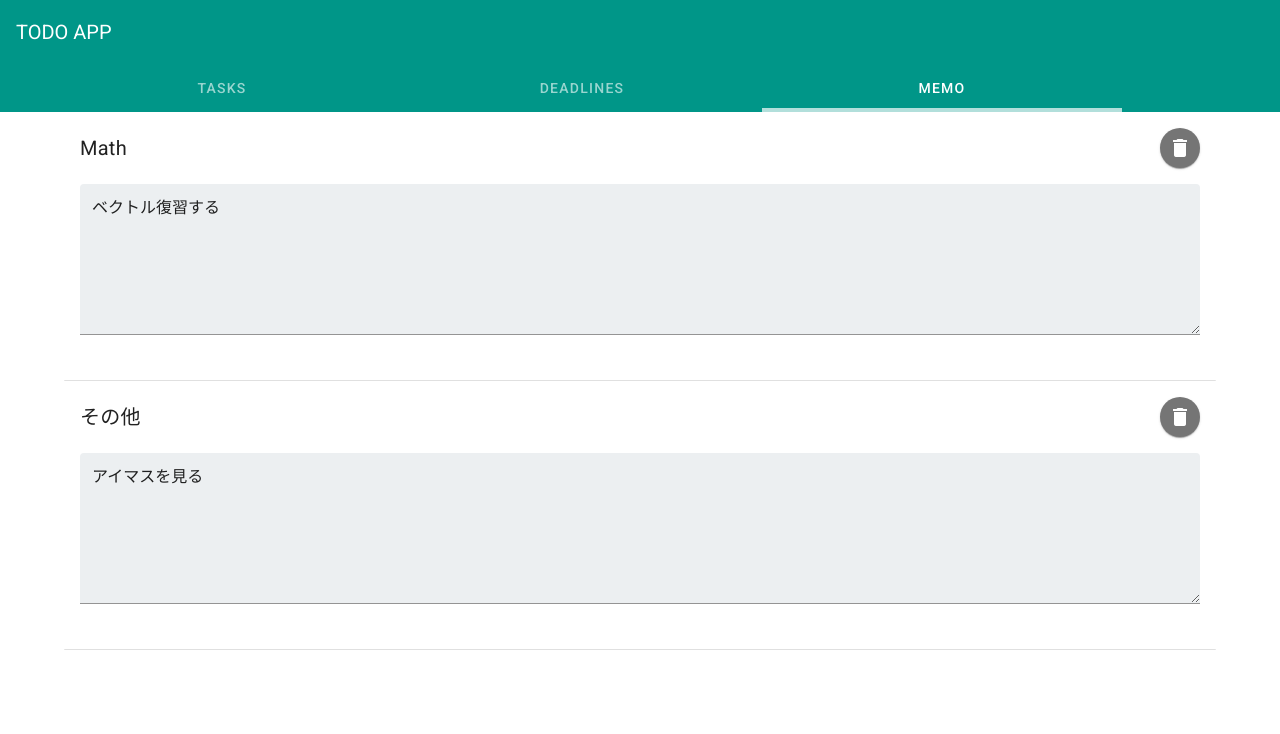
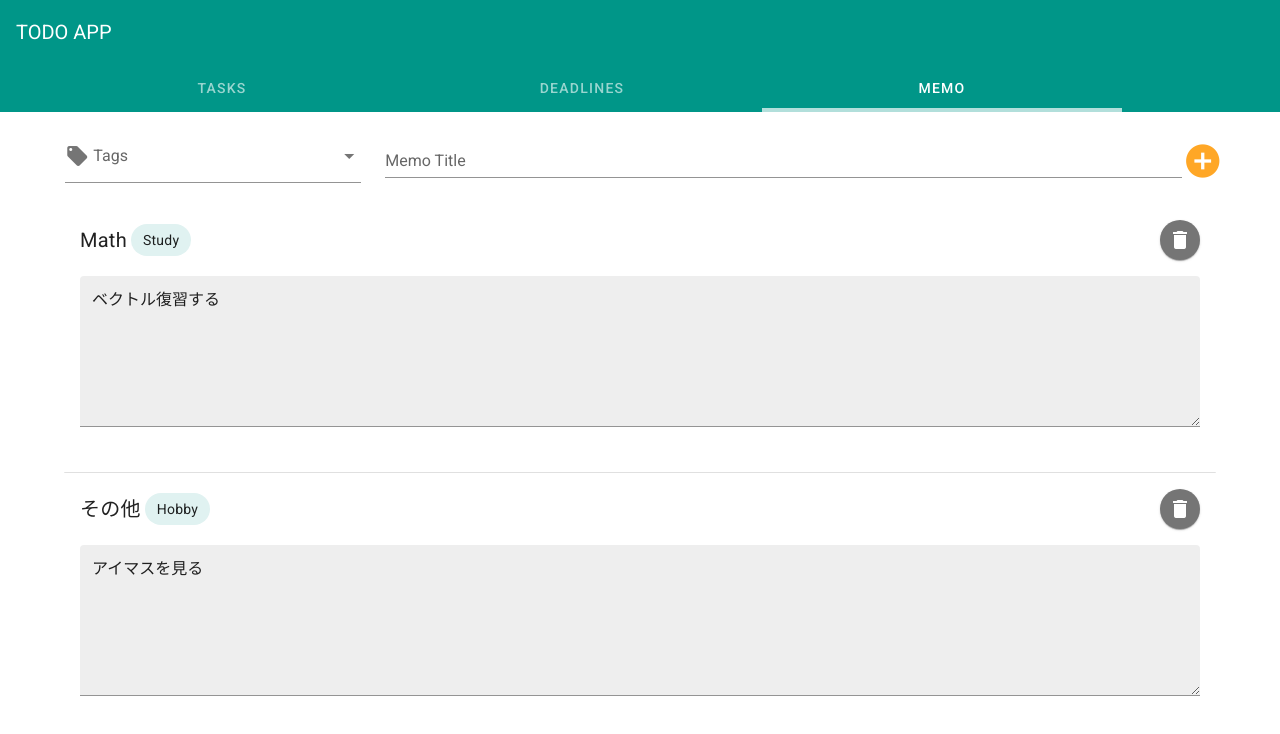
Before and after one commit to floppy73/vue-todo-app, a Vue app: page / in a window 1280 px wide. Both pictures are taken after a click on the tab "MEMO". Shown: the top 734 px of the page. Built offline with nearby package versions, Linux system fonts and the light colour scheme.

Commit message:
Make it possible to add memo space

```diff
--- a/src/components/Memo.vue
+++ b/src/components/Memo.vue
@@ -1,5 +1,28 @@
 <template>
   <v-container fluid>
+    <form @submit.prevent="submit">
+      <v-row align="center" justify="center">
+          <v-col cols="3">
+            <v-autocomplete
+              v-model="tagValues"
+              :items="tagList"
+              multiple
+              chips
+              deletable-chips
+              label="Tags"
+              prepend-inner-icon="mdi-tag"
+            ></v-autocomplete>
+          </v-col>
+          <v-col cols="8" id="content-input">
+            <v-text-field
+              v-model="memoTitleValue"
+              label="Memo Title"
+              :append-outer-icon="'mdi-plus-circle'"
+              @click:append-outer="addMemo"
+            ></v-text-field>
+          </v-col>
+      </v-row>
+    </form>
     <v-row
       v-for="item in memos"
       :key="item.title"
@@ -13,6 +36,14 @@
           class="font-weight-regular"
         >
           {{ item.title }}
+          <v-chip
+            v-for="tag in item.tags"
+            :key="tag"
+            class="ma-1"
+            color="teal lighten-5"
+          >
+            {{ tag }}
+          </v-chip>
           <v-spacer></v-spacer>
           <v-btn
             fab
@@ -29,7 +60,7 @@
           <v-textarea
             filled
             :value="item.text"
-            background-color="blue-grey lighten-5"
+            background-color="grey lighten-3"
           ></v-textarea>
         </v-card-text>
         <v-divider></v-divider>
@@ -43,21 +74,26 @@ export default {
   name: 'Memo',
   data () {
     return {
+      tagList: ['Work', 'Study', 'Math'],
+      tagValues: '',
+      memoTitleValue: '',
       memos: [
-        {title: 'Math', text: 'ベクトル復習する'},
-        {title: 'その他', text: 'アイマスを見る'}
+        {title: 'Math', tags: ['Study'], text: 'ベクトル復習する'},
+        {title: 'その他', tags: ['Hobby'], text: 'アイマスを見る'}
       ]
     }
   },
   methods: {
-    /* addMemo: function() {
-      let taskObj =  {
-        content: this.taskValue,
-        isChecked: false
+    addMemo: function() {
+      let memoObj =  {
+        title: this.memoTitleValue,
+        tags: this.tagValues,
+        text: ''
       };
       this.memos.push(memoObj);
-      this.memoValue = ""
-    }, */
+      this.memoTitleValue = "",
+      this.tagValues = ""
+    },
     deleteMemo: function(item) {
       let index = this.memos.indexOf(item);
       this.memos.splice(index, 1);
```
